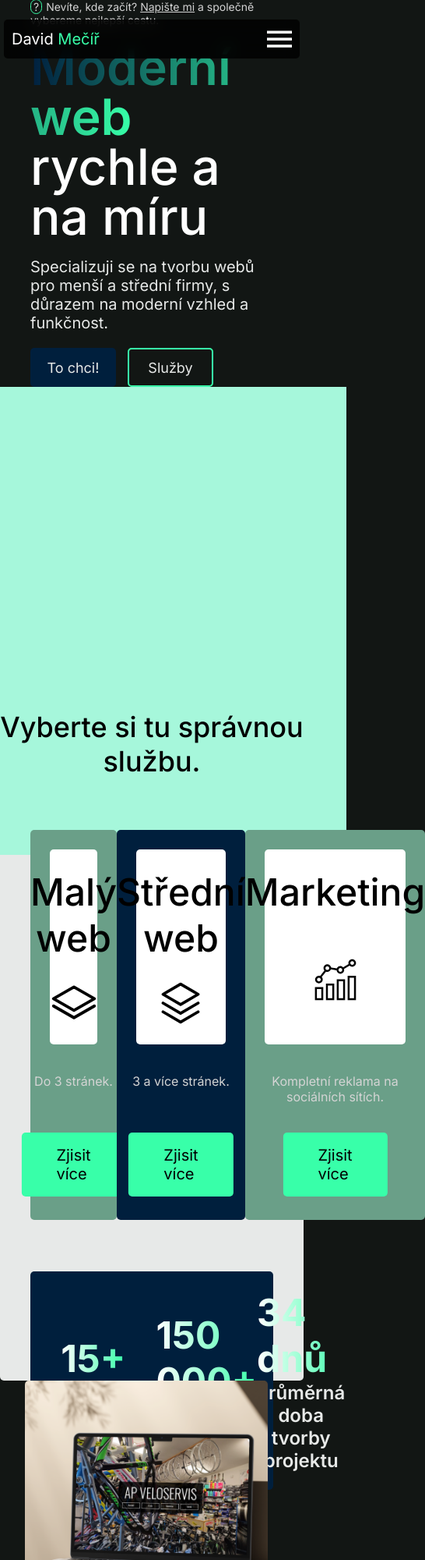
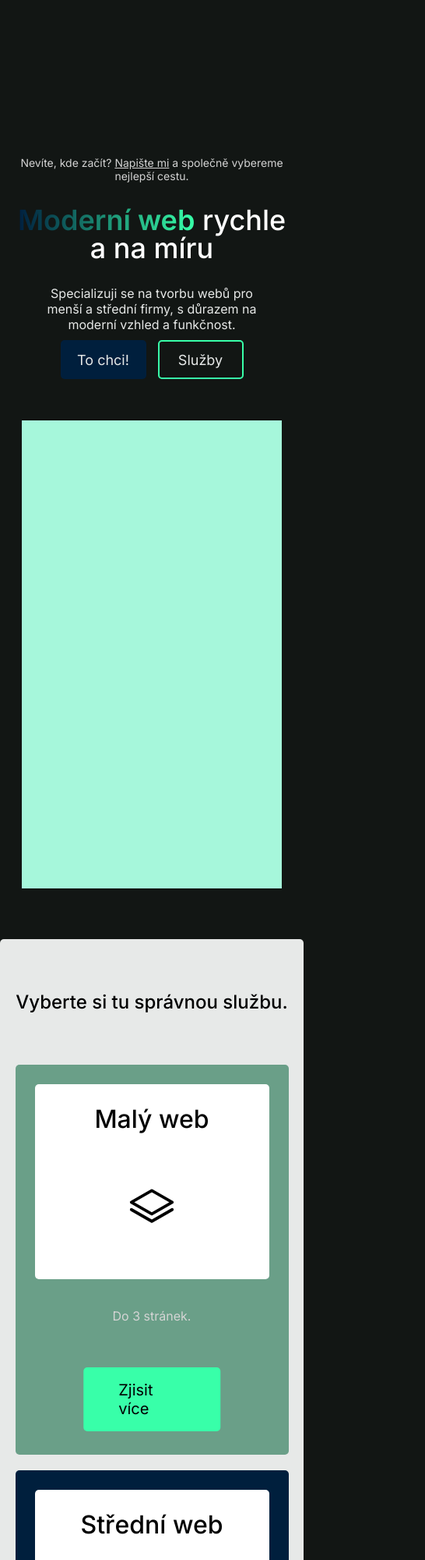
Before and after one commit to DokeMe/personal, a plain HTML site: page index.html in a window 390 px wide. Shown: the top 2000 px of the page at 78% size, 546 px wide, since content can reach past the window. Drawn offline with Linux system fonts and the light colour scheme; files whose address does not match are found by name; a web font is replaced by a local one.

Commit message:
Add files via upload

```diff
--- a/index.html
+++ b/index.html
@@ -15,7 +15,7 @@
 
 <body>
     <div class="outer-container">
-        <div class="nav-container">
+        <!-- <div class="nav-container">
             <nav>
 
                 <a href="#" class="menu-item name" style="font-size: 20px;">David <span
@@ -36,7 +36,7 @@
                 </ul>
                 <img src="./images/menu-icon.png" alt="" class="menu-icon">
             </nav>
-        </div>
+        </div> -->
 
         <div class="hero-container">
             <div class="left-side">
@@ -147,7 +147,7 @@
         </div>
     </div>
 
-    <section>
+    <section class="projects-sec">
         <div class="projects" style="margin-top: 15rem;">
             <div class="ref-single odd">
                 <div class="wrapper__img">
--- a/style.css
+++ b/style.css
@@ -385,7 +385,7 @@ nav ul li {
 
 @media screen and (max-width:1600px) {
     .projects {
-        margin: 0 2rem !important;
+        margin: 0 2rem;
     }
 
     .wrapper__img {
@@ -626,6 +626,126 @@ nav ul li {
 
     .hero-container{
         flex-direction: column;
+        margin-top: 200px;
+    }
+
+    .outer-container{
+        width: 95%;
+    }
+
+    .heading-sec{
+        text-align: center;
+        font-size: 14px;
+        margin: 0;
+    }
+
+    .heading-fir{
+        text-align: center;
+        max-width: 80%;
+        margin: 0 auto;
+        font-size: 16px;
+    }
+
+    .heading-sec::before{
+        display: none;
+    }
+
+    .left-side h1{
+        text-align: center;
+        max-width: 100%;
+        font-size: 36px;
+        margin: 30px 0 30px 0;
+    }
+
+    .gradient-span{
+        font-size: 36px;
+    }
+
+    .button-div{
+        margin: 10px auto 0;
+    }
+
+    .right-side{
+        display: flex;
+        justify-content: center;
+    }
+
+    .right-side img{
+        width: 90%;
+    }
+
+    .sluzby-container{
+        margin-top: 10rem;
+        padding-bottom: 406px;
+    }
+
+    .white-container p{
+        font-size: 32px;
+    }
+
+    .sluzby-container h2{
+        font-size: 24px;
+    }
+
+    .card-container{
+        flex-direction: column;
+        align-items: center;
+        gap: 20px;
+        width: 90%;
+    }
+
+    .projects-sec{
+        margin-top: 15rem;
+    }
+
+    .content-div{
+        flex-direction: column;
+        height: 625px;
+    }
+
+    .stats-container{
+        height: 625px;
+        width: 90%;
+        margin-top: -320px;
+    }
+
+    .number-div p:first-child{
+        font-size: 40px;
+    }
+
+    .number-div p:nth-child(2){
+        font-size: 20px;
+    }
+
+    .card{
+        width: 100%;
+    }
+
+    .projects{
+        margin: 3rem auto;
+    }
+
+    .rew-card-container{
+        flex-direction: column;
+        align-items: center;
+        gap: 20px;
+        width: 90%;
+    }
+
+    .rew-card{
+        width: 100%;
+    }
+
+    .testimonials-container h3{
+        font-size: 24px;
+    }
+
+    .action-kontakt{
+        width: 90%;
+    }
+
+    .action-kontakt > p{
+        font-size: 32px;
     }
 }
 
```
